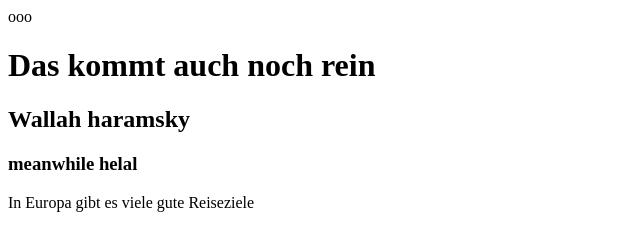
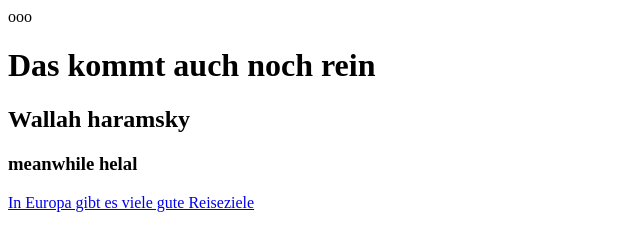
Before and after one commit to mastercood/haramsky, a plain HTML site: page index.html in a window 1280 px wide. Shown: the whole page, without its empty margins (0-640 px from the left). Drawn offline with Linux system fonts and the light colour scheme.

Commit message:
Adding link to top

```diff
--- a/index.html
+++ b/index.html
@@ -9,6 +9,7 @@ ooo  <head>
   </head>
   <body>
 <h3>meanwhile helal</h3>
+<a href="#">
 <p>In Europa gibt es viele gute Reiseziele</p>
   </body>
 </html>
```
